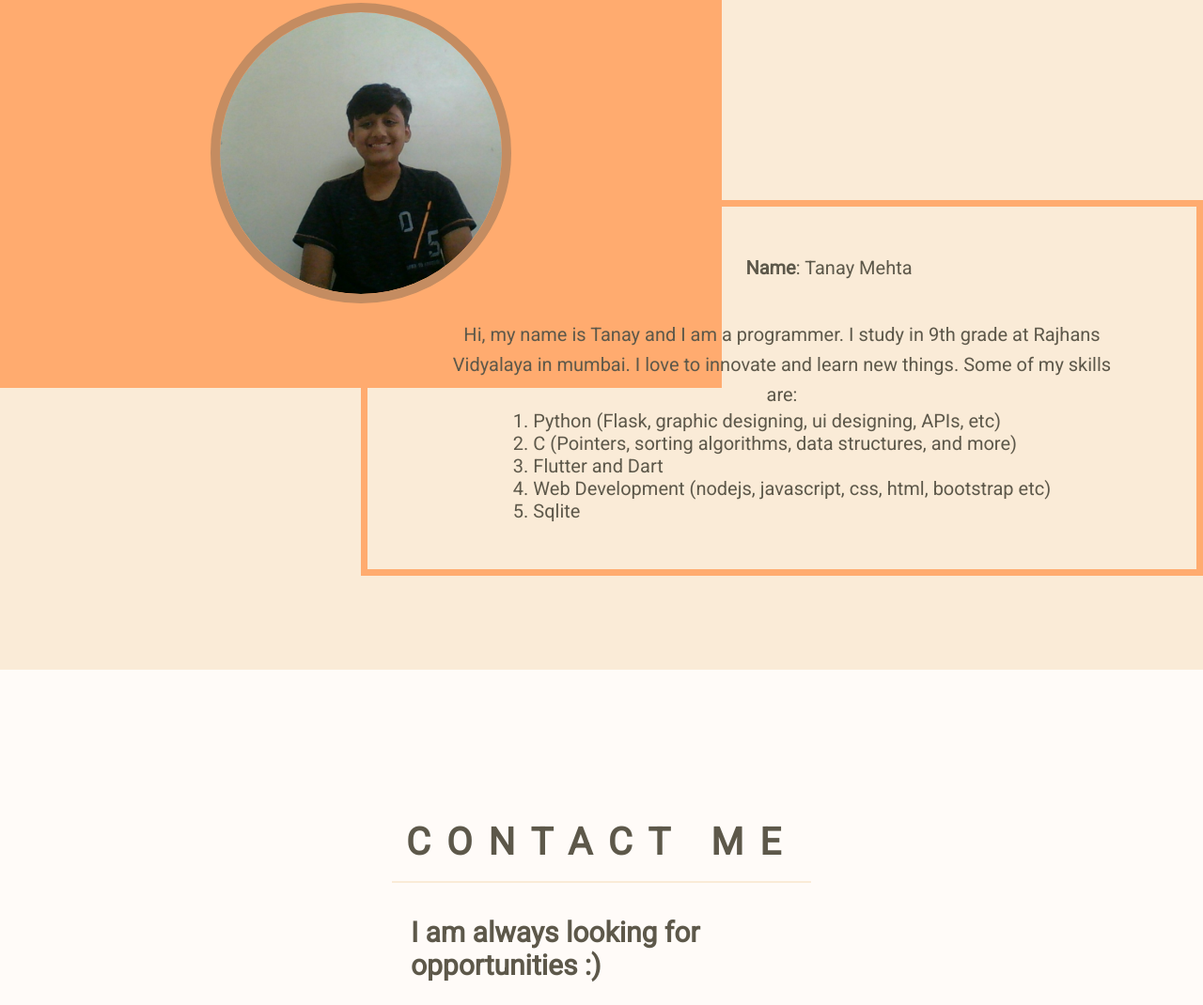
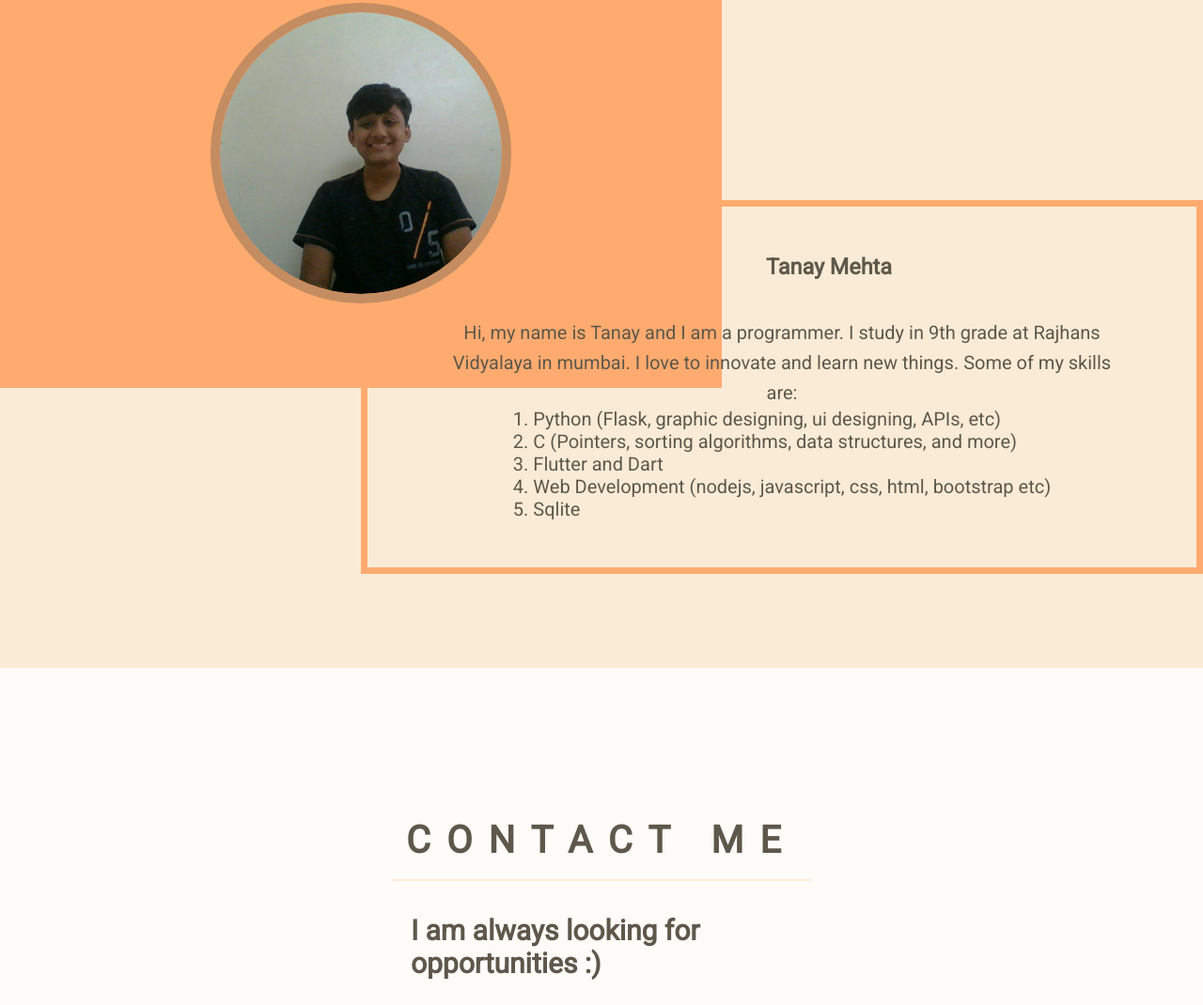
Before and after one commit to Tanay-Mehta/My_Portfolio_Website, a plain HTML site: page index.html in a window 1280 px wide. Shown: the part 2355-3425 px from the top of the page at 94% size. Drawn offline with Linux system fonts and the light colour scheme; some packages are replaced by stand-ins of ours; a script that the page names is missing.

Commit message:
Update index.html

```diff
--- a/index.html
+++ b/index.html
@@ -247,7 +247,7 @@
         <div class="about_container-right container">
           <div class="about_me-bio">
             <p class="about_me-name">
-              <strong>Name</strong>: Tanay Mehta
+            <h3><strong>Tanay Mehta</strong></h3>
             </p>
             <p class="about_me-language">
             </p>
```
